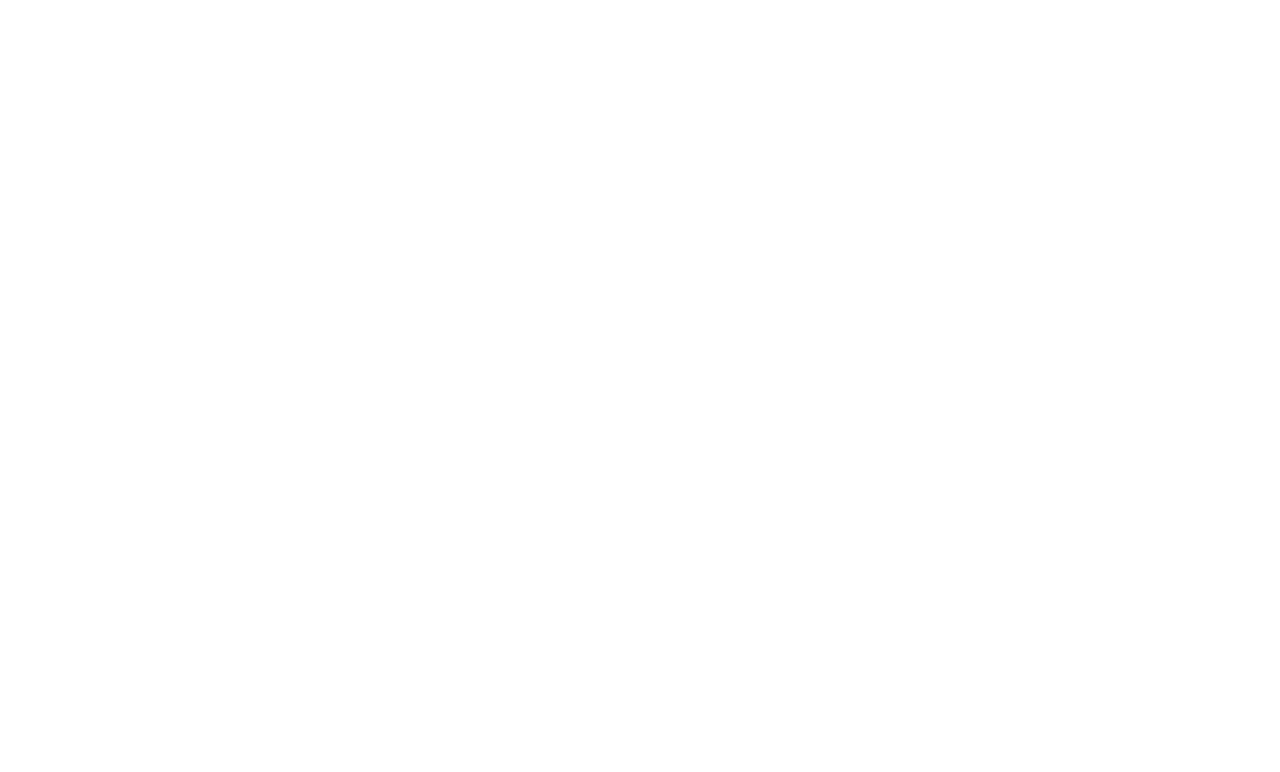
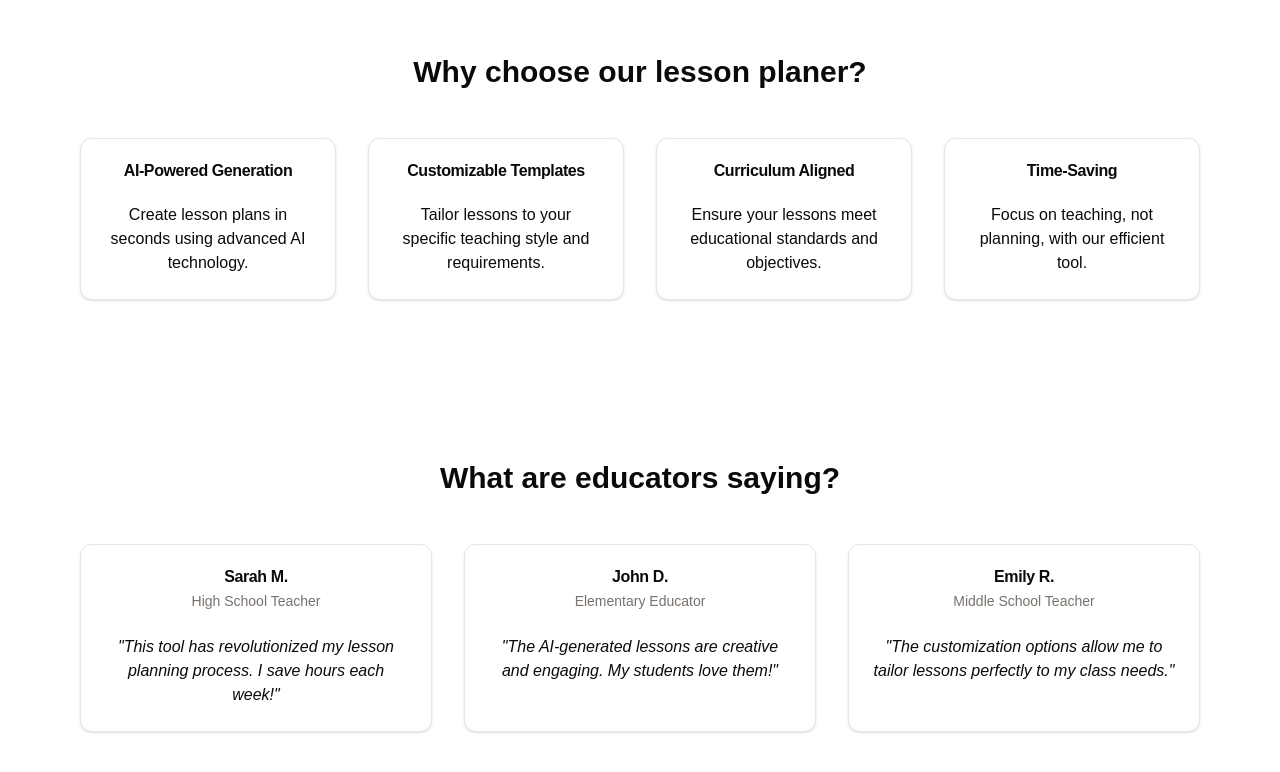
Before and after one commit to pain-arch/anyLearn-Ai-lesson-plan-generator, a Next.js app: page / in a window 1280 px wide. Shown: the part 526-1298 px from the top of the page. Before the commit the page ends 800 px from the top, so only its background shows below. Built offline with nearby package versions, Linux system fonts and the light colour scheme.

Commit message:
Add TestimonialsSection component to display educator feedback

```diff
--- a/app/page.tsx
+++ b/app/page.tsx
@@ -1,7 +1,7 @@
 import MaxWidthWrapper from "@/components/common/MaxWidthWrapper";
 import { Button, buttonVariants } from "@/components/ui/button";
 import {Card, CardContent, CardDescription, CardHeader, CardTitle} from "@/components/ui/card"
-import { features } from "@/constant";
+import { features, testimonials } from "@/constant";
 import Link from "next/link";
 
 
@@ -9,6 +9,8 @@
   return (
     <MaxWidthWrapper>
       <HeroSection />
+      <FeaturesSection />
+      <TestimonialsSection />
     </MaxWidthWrapper>
   );
 }
@@ -62,3 +64,29 @@
     </div>
   </div>
 )}
+
+
+function TestimonialsSection() {
+  return (
+    <div className="py-20">
+      <h2 className="text-3xl font-bold text-center mb-12">
+        What are educators saying?
+      </h2>
+      <div className="grid grid-cols-1 md:grid-cols-3 gap-8 max-w-6xl mx-auto">
+        {
+          testimonials.map((testimonial, index) => (
+            <Card key={index} className="text-center">
+              <CardHeader>
+                <CardTitle>{testimonial.name}</CardTitle>
+                <CardDescription>{testimonial.role}</CardDescription>
+              </CardHeader>
+              <CardContent>
+                <p className="italic">"{testimonial.quote}"</p>
+              </CardContent>
+            </Card>
+          ))
+        }
+      </div>
+    </div>
+  )
+}
```
